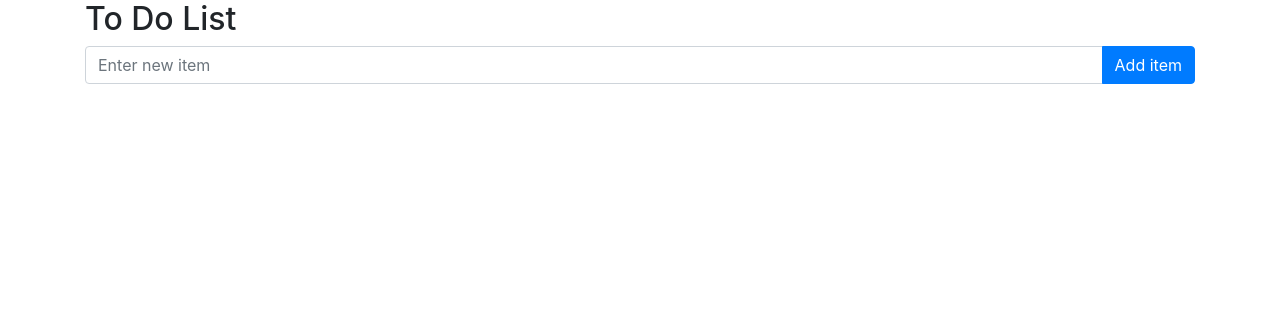
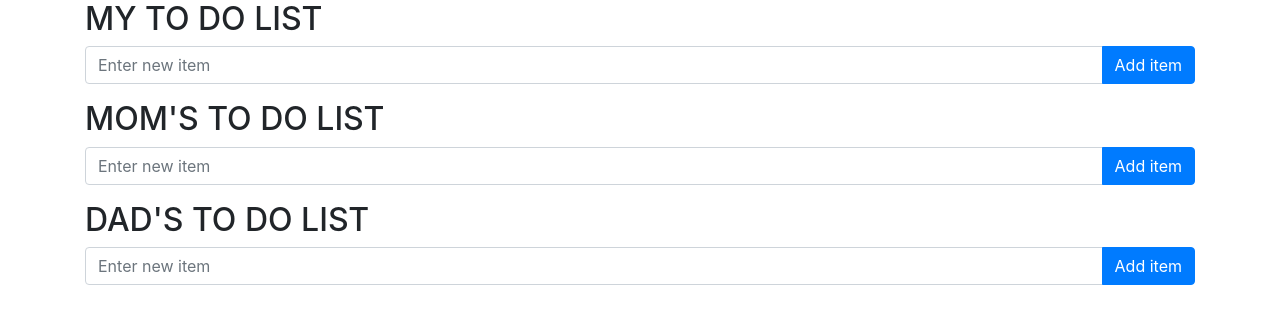
Before and after one commit to ritazolotareva/js, a plain HTML site: page app_on_dom/index.html in a window 1280 px wide. Drawn offline with nearby package versions, Linux system fonts and the light colour scheme.

Commit message:
todo-app updates - created several lists

```diff
--- a/app_on_dom/index.html
+++ b/app_on_dom/index.html
@@ -7,11 +7,14 @@
     content="width=device-width initial-scale=1, shrink-to-for=no">
     <link
         rel="stylesheet"
-        href="https://cdn.jsdelivr.net/npm/bootstrap@4.5.3/dist/css/bootstrap.min.css" integrity="sha384-TX8t27EcRE3e/ihU7zmQxVncDAy5uIKz4rEkgIXeMed4M0jlfIDPvg6uqKI2xXr2"
+        href="https://cdn.jsdelivr.net/npm/bootstrap@4.5.3/dist/css/bootstrap.min.css"
+        integrity="sha384-TX8t27EcRE3e/ihU7zmQxVncDAy5uIKz4rEkgIXeMed4M0jlfIDPvg6uqKI2xXr2"
         crossorigin="anonymous">
-    <script defer src="main.js"></script>
+    <script defer src="./todo-app.js"></script>
 </head>
 <body>
-    <div id="todo-app" class="container"></div>
+    <div id="my-todo-app" class="container"></div>
+    <div id="mom-todo-app" class="container"></div>
+    <div id="dad-todo-app" class="container"></div>
 </body>
 </html>
--- a/app_on_dom/main.js
+++ b/app_on_dom/todo-app.js
@@ -1,4 +1,4 @@
-(function() {
+(function () {
     function createAppTitle(title) {
         let appTitle = document.createElement('h2');
         appTitle.innerHTML = title;
@@ -56,37 +56,39 @@
         }
     }
 
-    let container = document.getElementById('todo-app');
-
-    let todoAppTitle = createAppTitle('To Do List');
+    function createTodoApp(container, title = 'To Do List') {
+        let todoAppTitle = createAppTitle(title);
         let todoItemForm = createTodoItemForm();
         let todoList = createTodoList();
-    // let todoItems = [createTodoItem('clean the bedroom'), createTodoItem('buy bread')];
 
         container.append(todoAppTitle);
         container.append(todoItemForm.form);
         container.append(todoList);
-    // todoList.append(todoItems[0].item);
-    // todoList.append(todoItems[1].item);
 
-    todoItemForm.form.addEventListener('submit', function(e) {
+        todoItemForm.form.addEventListener('submit', function (e) {
             e.preventDefault();
-        if(!todoItemForm.input.value) {
+            if (!todoItemForm.input.value) {
                 return;
             }
 
             let todoItem = createTodoItem(todoItemForm.input.value);
-        todoItem.doneButton.addEventListener('click', function() {
+            todoItem.doneButton.addEventListener('click', function () {
                 todoItem.item.classList.toggle('list-group-item-success');
             });
-        todoItem.deleteButton.addEventListener('click', function() {
-            if(confirm('Are you sure?')) {
+            todoItem.deleteButton.addEventListener('click', function () {
+                if (confirm('Are you sure?')) {
                     todoItem.item.remove();
                 }
             })
 
             todoList.append(todoItem.item);
             todoItemForm.input.value = '';
+        });
     }
-    );
+
+    document.addEventListener('DOMContentLoaded', function(){
+        createTodoApp(document.getElementById('my-todo-app'), 'MY TO DO LIST')
+        createTodoApp(document.getElementById('mom-todo-app'), `MOM'S TO DO LIST`)
+        createTodoApp(document.getElementById('dad-todo-app'), `DAD'S TO DO LIST`)
+    })
 })();
```
Lines whose indentation alone changed are shown as unchanged.
